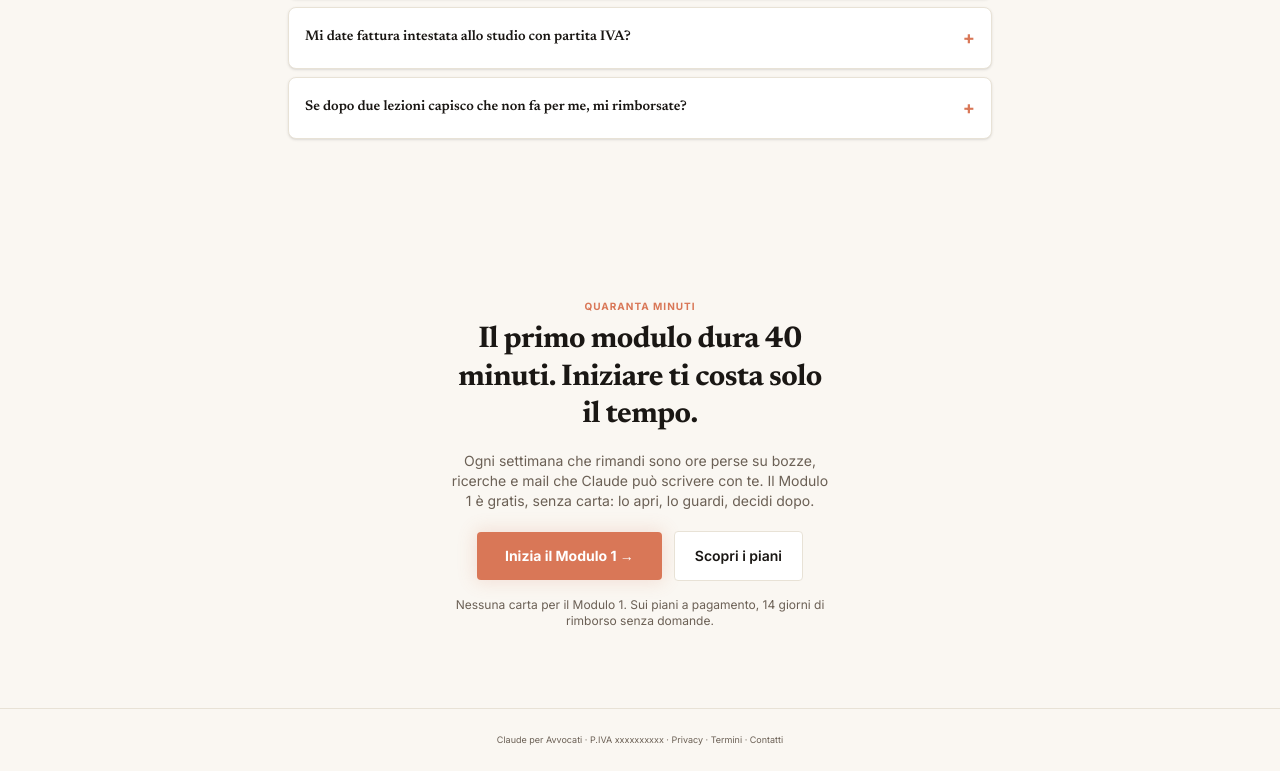
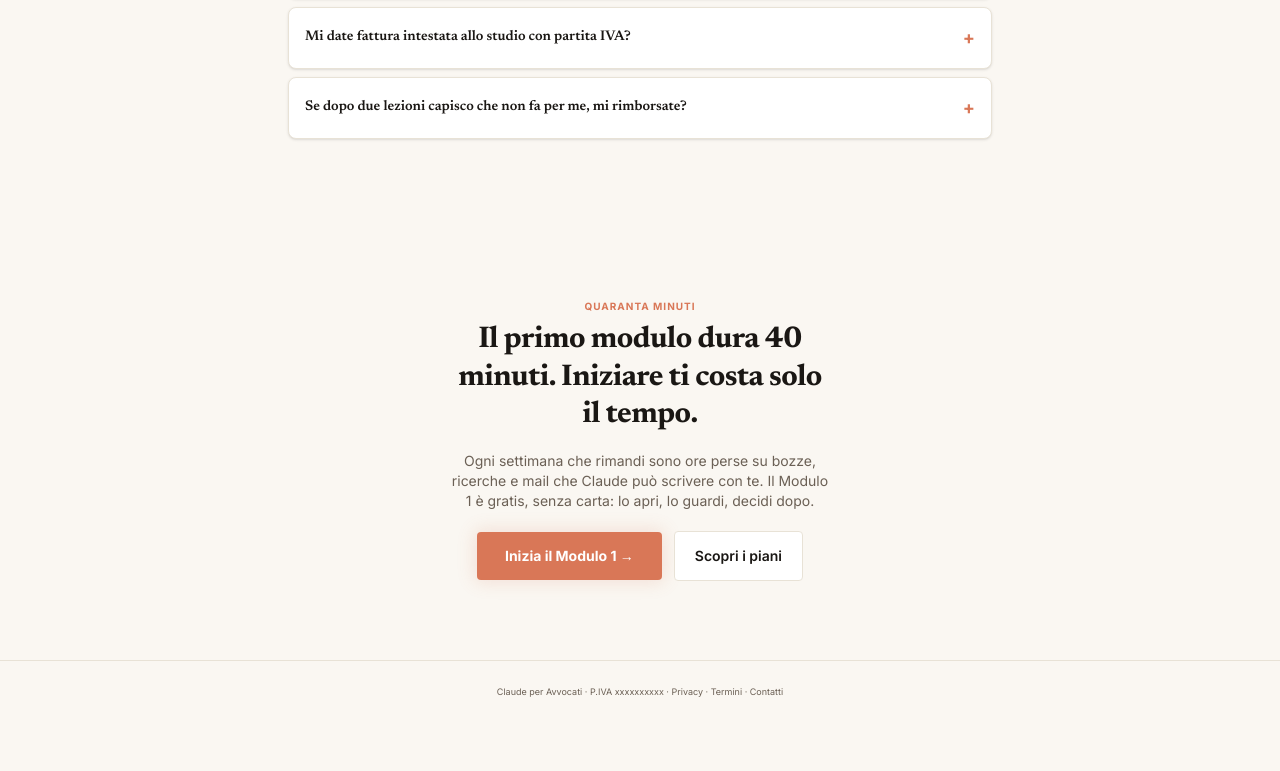
Before and after one commit to alessio-create/claude-per-avvocati, a Next.js app: page / in a window 1280 px wide. Shown: the part 9177-9948 px from the top of the page. After the commit the page ends 9900 px from the top, so only its background shows below. Built offline with nearby package versions, Linux system fonts and the light colour scheme.

Commit message:
finalcta: drop risk-reversal microcopy

```diff
--- a/components/marketing/FinalCTA.tsx
+++ b/components/marketing/FinalCTA.tsx
@@ -22,9 +22,6 @@ export function FinalCTA() {
           Scopri i piani
         </a>
       </div>
-      <p className="text-xs text-muted mt-4">
-        Nessuna carta per il Modulo 1. Sui piani a pagamento, 14 giorni di rimborso senza domande.
-      </p>
     </section>
   );
 }
```
